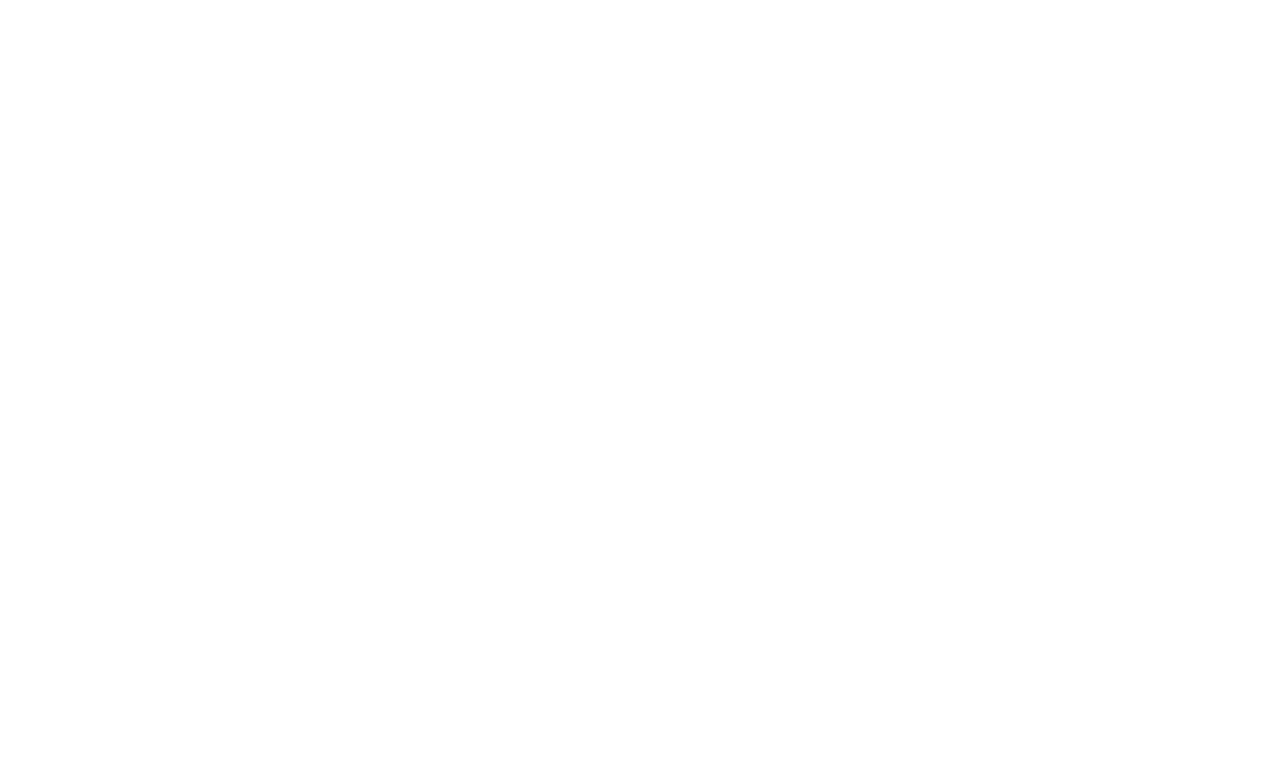
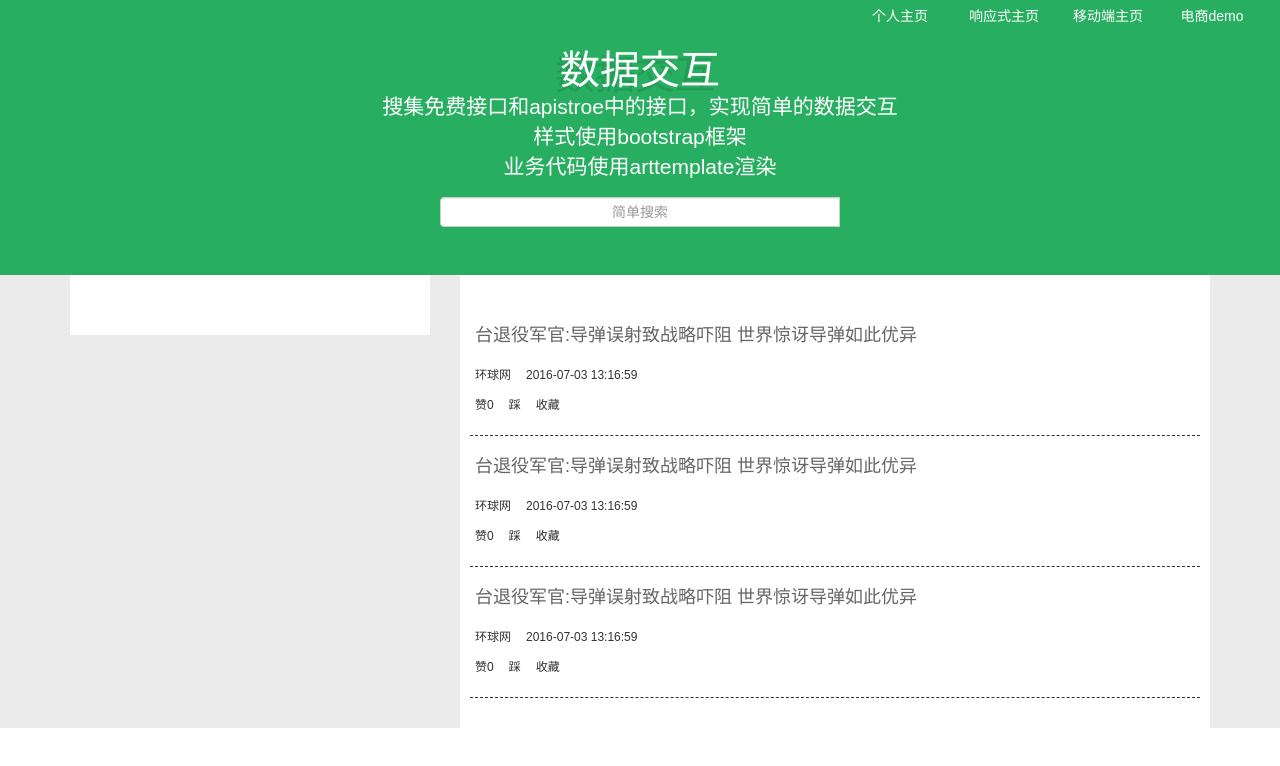
Before and after one commit to qiqihaobenben/qiqihaobenben.github.io, a plain HTML site: page dataexchange/index.html in a window 1280 px wide. Drawn offline with Linux system fonts and the light colour scheme; no server answers.

Commit message:
v 2.7.1 add datachange

```diff
--- /dev/null
+++ b/dataexchange/css/index.css
@@ -0,0 +1,124 @@
+@font-face {
+    font-family: 'chen';
+    src: url("../fonts/glyphicons-halflings-regular.eot");
+    src: url("../fonts/glyphicons-halflings-regular.eot?#iefix") format("embedded-opentype"),
+        url("../fonts/glyphicons-halflings-regular.woff") format("woff"),
+        url("../fonts/glyphicons-halflings-regular.ttf") format("truetype"),
+        url("../fonts/glyphicons-halflings-regular.svg#chen") format("svg");
+    font-weight: normal;
+    font-style: normal;
+}
+
+body {
+    margin: 0;
+    padding: 0;
+    font-family: "Arial","microsoft-yahei";
+    font-size: 12px;
+}
+ul,
+h1,
+h2 {
+    margin: 0;
+    padding: 0;
+}
+li {
+    list-style: none;
+}
+a {
+    text-decoration: none;
+    color: #666;
+}
+a:hover {
+    color: orangered;
+}
+input {
+    margin: 0;
+    padding: 0;
+    border: none;
+    outline: none;
+}
+
+#header {
+    position: relative;
+    margin-bottom: 0;
+    text-align: center;
+    background: #27AE60;
+    color: #fff;
+}
+#navBox {
+    position: absolute;
+    left: 0;
+    top: 0;
+    width: 100%;
+}
+#navBox .links {
+    font-size: 14px;
+    line-height: 30px;
+    text-align: center;
+    color: #fff;
+    text-decoration: none;
+}
+#navBox .links:hover {
+    color: orangered;
+}
+
+#header h1 {
+    font-size: 40px;
+    text-shadow: -5px 5px 0 rgba(0,0,0,0.1);
+}
+#text {
+    width: 100%;
+    height: 30px;
+    padding: 5px;
+    text-align: center;
+}
+#search {
+    position: relative;
+}
+#search .list {
+    position: absolute;
+    top: 30px;
+    left: 0;
+    z-index: 100;
+    width: 100%;
+
+}
+#search .list li {
+    font: 12px / 18px "microsoft-yahei";
+    color: #0f0f0f;
+    cursor: pointer;
+}
+
+#content {
+    position: relative;
+    width: 100%;
+    background: #ebebeb;
+}
+
+#content .weather {
+    padding: 20px 10px;
+    height: 60px;
+    background: #fff;
+}
+#newsList {
+    padding: 30px 10px;
+    width: 100%;
+    background: #fff;
+}
+#newsList li {
+    padding: 10px 5px;
+    border-bottom: 1px dashed #333;
+}
+#newsList h2 {
+    font-size: 18px;
+    line-height: 40px;
+}
+#newsList .message {
+    padding-top: 10px;
+}
+#newsList p {
+    line-height: 20px;
+}
+#newsList span {
+    padding-right: 15px;
+}
--- a/dataexchange/index.html
+++ b/dataexchange/index.html
@@ -9,8 +9,81 @@
     <meta name="description" content="充分展示ajax和jsonp的数据交互，以及模板引擎的运用和bootstrap框架构建网站">
     <meta name="keywords" content="ajax,jsonp,模板引擎，bootstrap">
     <link rel="shortcut icon" href="images/favicon.ico" type="image\x-icon">
+    <link rel="stylesheet" href="css/bootstrap.min.css">
+    <link rel="stylesheet" href="css/index.css">
 </head>
 <body>
+<header id="header" class="jumbotron">
+    <div id="navBox">
+        <nav class="navbar">
+            <div class="container-fluid">
+                <div class="col-sm-4 col-xs-12 col-sm-offset-8">
+                    <div class="row">
+                        <a href="#" class="col-sm-3 col-xs-3 links">个人主页</a>
+                        <a href="#" class="col-sm-3 col-xs-3 links">响应式主页</a>
+                        <a href="#" class="col-sm-3 col-xs-3 links">移动端主页</a>
+                        <a href="#" class="col-sm-3 col-xs-3 links">电商demo</a>
+                    </div>
+                </div>
+            </div>
+        </nav>
+    </div>
+    <div class="container">
+        <div class="row">
+            <div class="col-xs-12">
+                <h1>数据交互</h1>
+                <p>搜集免费接口和apistroe中的接口，实现简单的数据交互<br />
+                    样式使用bootstrap框架<br />
+                    业务代码使用arttemplate渲染
+                </p>
+            </div>
+            <div class="row">
+                <div class="col-xs-4 col-xs-offset-4 input-group" id="search">
+                    <input type="text" id="text" placeholder="简单搜索" class="form-control">
+                    <ul class="list-group list" id="searchList">
 
+                    </ul>
+                </div>
+            </div>
+        </div>
+    </div>
+</header>
+<section id="content">
+    <div class="container">
+        <div class="row">
+            <aside class="col-md-4">
+                <div class="weather"></div>
+            </aside>
+            <main class="col-md-8">
+                <ul id="newsList">
+                    <li>
+                        <h2><a href="#" class="titleLink">台退役军官:导弹误射致战略吓阻 世界惊讶导弹如此优异</a></h2>
+                        <div class="message">
+                            <p><span class="laiyuan">环球网</span><span class="timeOut">2016-07-03 13:16:59</span></p>
+                            <p>赞<span class="up">0</span>踩<span class="down"></span>收藏<span class="star"></span></p>
+                        </div>
+                    </li>
+                    <li>
+                        <h2><a href="#" class="titleLink">台退役军官:导弹误射致战略吓阻 世界惊讶导弹如此优异</a></h2>
+                        <div class="message">
+                            <p><span class="laiyuan">环球网</span><span class="timeOut">2016-07-03 13:16:59</span></p>
+                            <p>赞<span class="up">0</span>踩<span class="down"></span>收藏<span class="star"></span></p>
+                        </div>
+                    </li>
+                    <li>
+                        <h2><a href="#" class="titleLink">台退役军官:导弹误射致战略吓阻 世界惊讶导弹如此优异</a></h2>
+                        <div class="message">
+                            <p><span class="laiyuan">环球网</span><span class="timeOut">2016-07-03 13:16:59</span></p>
+                            <p>赞<span class="up">0</span>踩<span class="down"></span>收藏<span class="star"></span></p>
+                        </div>
+                    </li>
+                </ul>
+            </main>
+        </div>
+    </div>
+</section>
+<script src="js/jquery-2.2.4.min.js"></script>
+<script src="js/bootstrap.min.js"></script>
+<script src="js/index.js"></script>
 </body>
 </html>
--- /dev/null
+++ b/dataexchange/js/index.js
@@ -0,0 +1,45 @@
+/**
+ * Created by Administrator on 2016/7/3.
+ */
+function baidu(data){
+    var str = '';
+    data.s.forEach(function (ele,i){
+        str += '<li class="list-group-item">'+ele+'</li>';
+    });
+    $('#searchList').html(str);
+    $('#sc').remove();
+
+}
+$(function (){
+    $('#searchList').on('click',function (ev){
+        if(ev.target.tagName == 'LI'){
+            var hrefPath = 'https://www.baidu.com/s?ie=utf-8&f=8&rsv_bp=1&rsv_idx=2&tn=sitehao123_15&wd='+ev.target.innerHTML+'&rsv_pq=d71055970058730d&rsv_t=b9cawZ7fVJsTLWvbr%2BNh%2Bjj0oXn%2BWm47L3cKSs3TesDwFmTqXQcjw2yCljpezktPB%2Bjdow&rqlang=cn&rsv_enter=1&rsv_sug3=49&rsv_sug1=31&rsv_sug7=100&bs=%E8%A5%BF%E4%BA%8C%E6%97%97%E5%A4%96%E5%8C%85%E5%85%AC%E5%8F%B8';
+        }
+        $('#searchList').html('');
+        window.open(hrefPath);
+    });
+    $('#text').on('keyup',function (){
+        if($(this).val()){
+            var $sc = $('<script></script>');
+            var str = 'https://sp0.baidu.com/5a1Fazu8AA54nxGko9WTAnF6hhy/su?wd='+$(this).val()+'&json=1&p=3&sid=1434_18203_20515_18240_20536_17944_20538_20415_20455_19861_17001_15168_11815&req=2&bs=%E8%A5%BF%E4%BA%8C%E6%97%97%E5%A4%96%E5%8C%85%E5%85%AC%E5%8F%B8&pbs=%E8%A5%BF%E4%BA%8C%E6%97%97%E5%A4%96%E5%8C%85%E5%85%AC%E5%8F%B8&csor=1&cb=baidu';
+            $sc.attr({'src':str,'id':'sc'});
+            $('body').append($sc);
+        }else {
+            $('#searchList').html('');
+        }
+    });
+});
+window.onload = function (){
+    var curTime = new Date().getTime*1000;
+    $.ajax({
+        url:'http://api.1-blog.com/biz/bizserver/news/list.do',
+        dataType:'json',
+        data:{
+            max_behot_time: curTime,
+            size: 20
+        },
+        success: function (data){
+            console.log(data);
+        }
+    })
+};
```
Also changed, not shown: index.html (+1 -1 lines).
